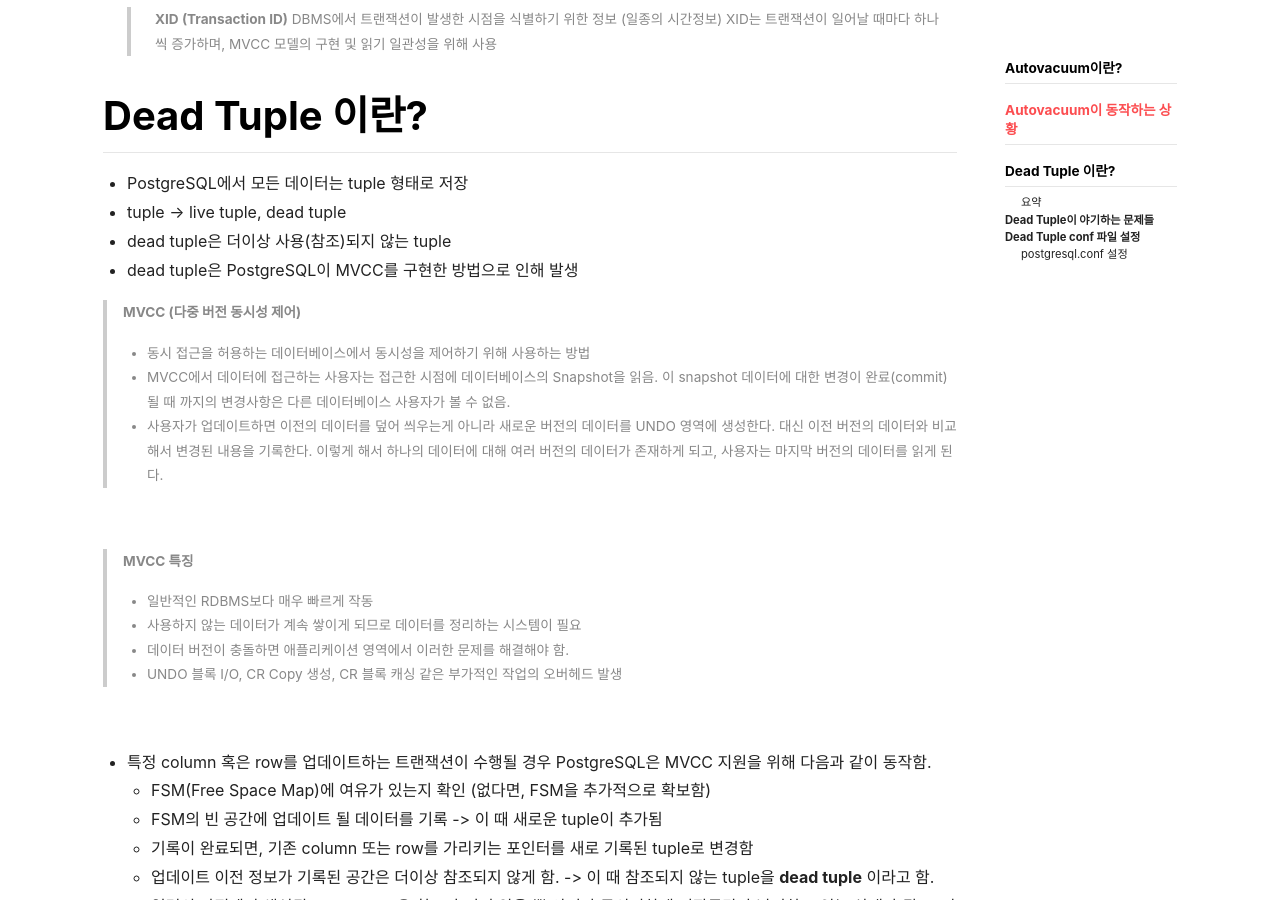
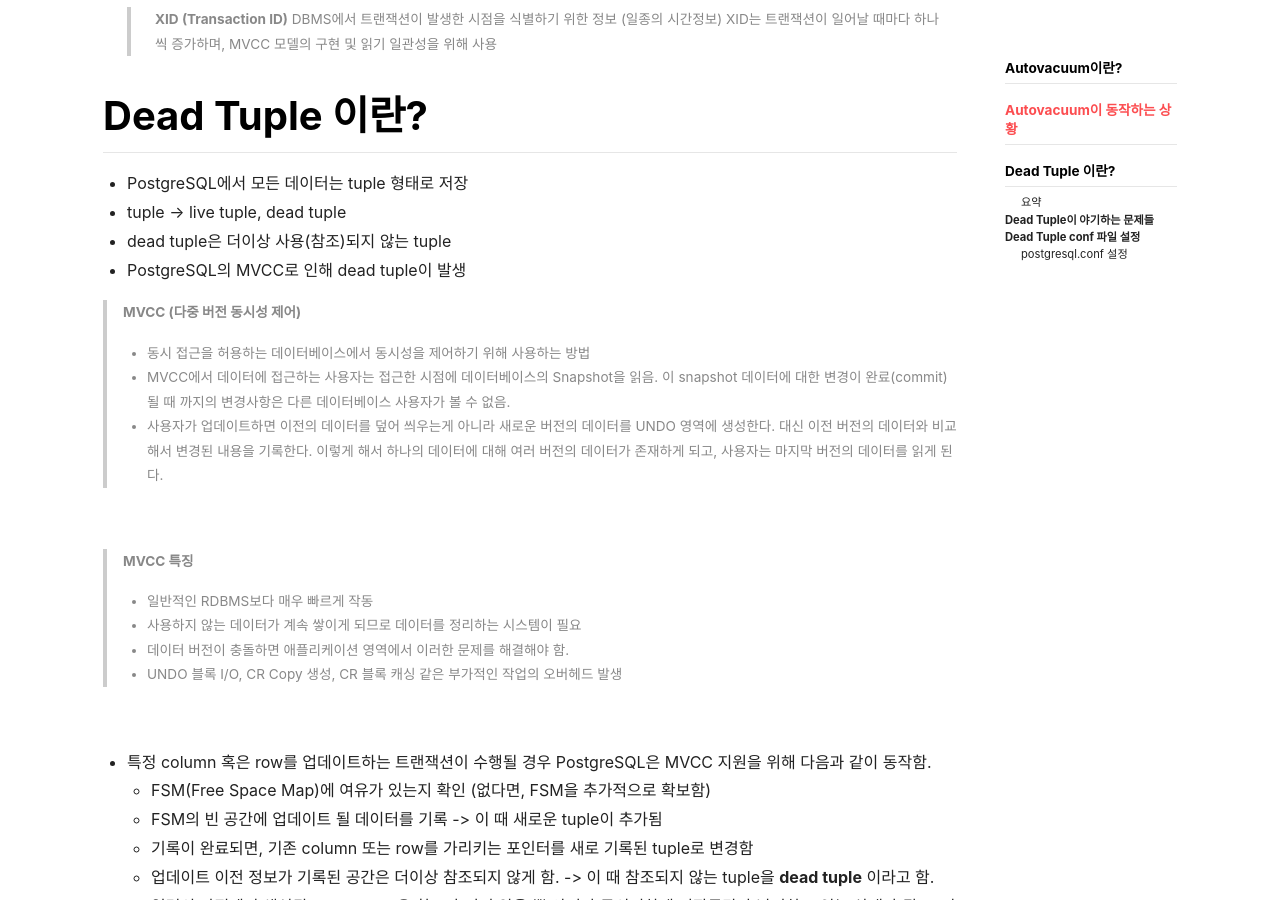
Before and after one commit to cloudnine-mj/cloudnine-mj.github.io, a Jekyll site: the page built from _posts/2023-10-30-DB- PostgreSQL Autovacuum.md, in a window 1280 px wide and 900 px high, scrolled down 729 px. Built offline with Jekyll 4.4.1, drawn with Linux system fonts in a browser that asks for light colours; nearby versions of some CDN libraries; emoji names are drawn with the system emoji font.

Commit message:
autovacuum 10

```diff
--- a/_posts/2023-10-30-DB- PostgreSQL Autovacuum.md
+++ b/_posts/2023-10-30-DB- PostgreSQL Autovacuum.md
@@ -28,7 +28,7 @@ tags: [PostgreSQL]
 * PostgreSQL에서 모든 데이터는 tuple 형태로 저장
 * tuple -> live tuple, dead tuple
 * dead tuple은 더이상 사용(참조)되지 않는 tuple
-* dead tuple은 PostgreSQL이 MVCC를 구현한 방법으로 인해 발생
+* PostgreSQL의 MVCC로 인해 dead tuple이 발생
 
 > **MVCC (다중 버전 동시성 제어)**
 > *  동시 접근을 허용하는 데이터베이스에서 동시성을 제어하기 위해 사용하는 방법
```
